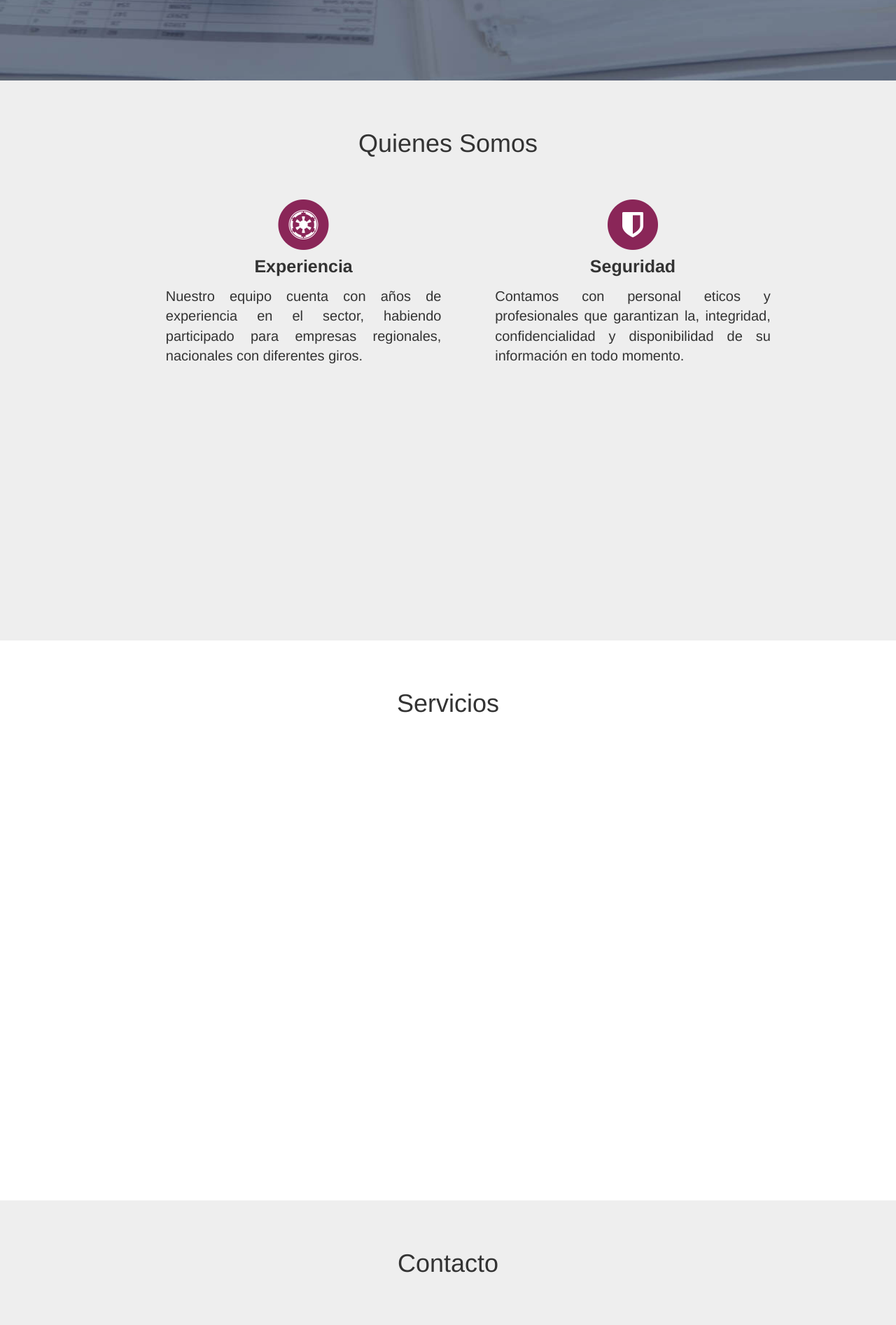
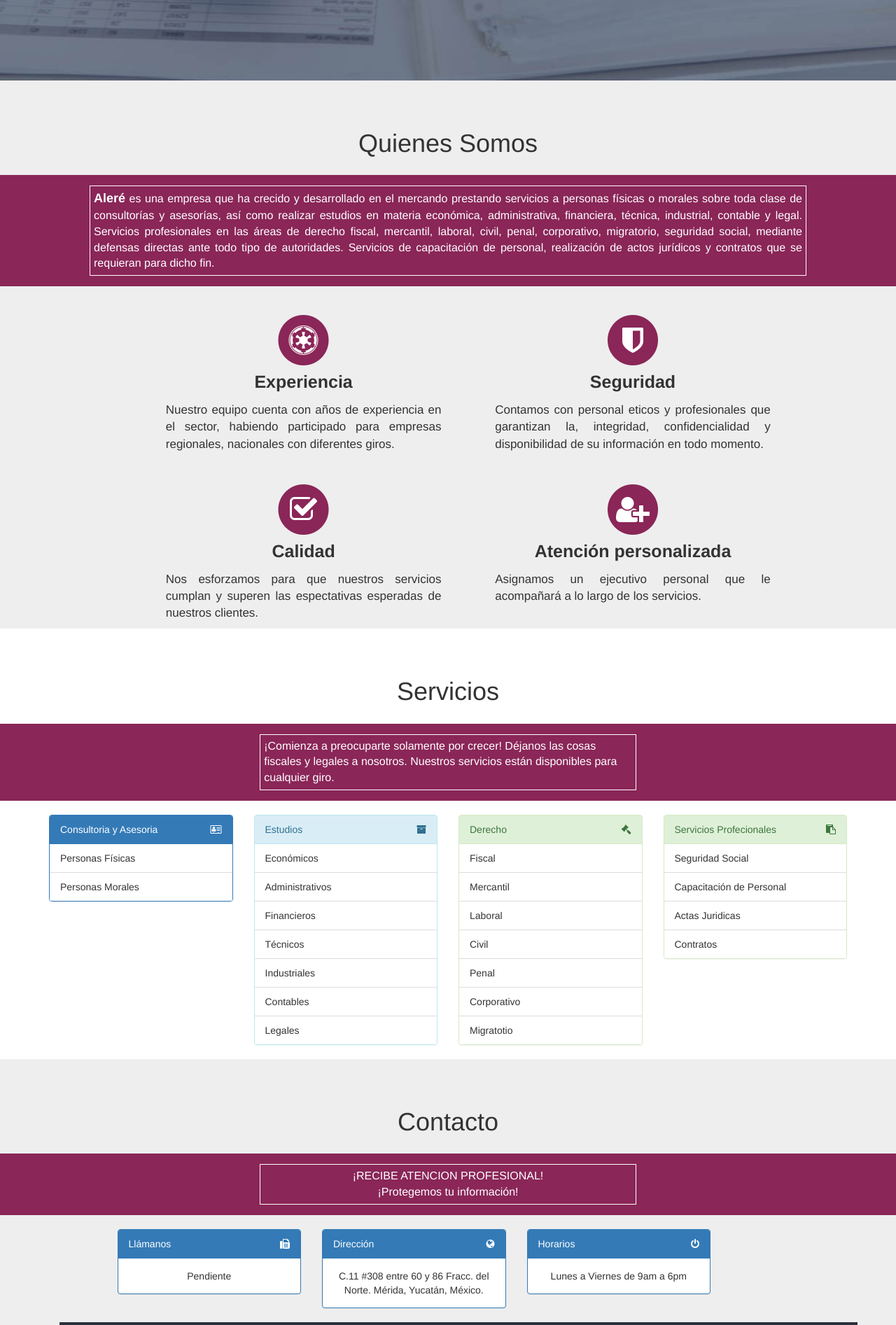
Before and after one commit to esteban1234/alere, a PHP site: page / in a window 1280 px wide. Shown: the part 685-2578 px from the top of the page at 70% size. Run offline with PHP 8.4, Linux system fonts and the light colour scheme.

Commit message:
pagina lista

```diff
--- a/css/estilos.css
+++ b/css/estilos.css
@@ -127,11 +127,33 @@
     /*border: 2px green solid;*/
 }
 
+.banner {
+    /*overflow: hidden;*/
+    padding: 15px 0px;
+    margin-top: 2%;
+    background-color: rgb(138, 38, 88);
+}
+
+.banner p {
+    border: 1px #fff solid;
+    font-size: 16px;
+    width: 80%;
+    margin: 0 auto;
+    text-align: justify;
+    color: #FFF;
+    padding: 5px;
+}
+
+.banner p b {
+    font-size: 18px;
+    color: #fff;
+}
+
 .caja_q {
     /*outline: 2px red solid;*/
     width: 75%;
     margin: 0 auto;
-    margin-top: 2%;
+    margin-top: .5%;
     /*text-align: center;*/
 }
 
@@ -163,8 +185,76 @@
 }
 
 .texto_caja {
-    font-size: 20px;
+    font-size: 17px;
     text-align: justify;
+}
+
+
+/*------------------------servicios-----------------*/
+
+.banner2 {
+    /*overflow: hidden;*/
+    padding: 15px 0px;
+    margin-top: 2%;
+    background-color: rgb(138, 38, 88);
+}
+
+.banner2 p {
+    border: 1px #fff solid;
+    font-size: 16px;
+    width: 42%;
+    margin: 0 auto;
+    /*text-align: justify;*/
+    color: #FFF;
+    padding: 5px;
+}
+
+
+/*-----------contactro------------*/
+
+.contenedorform {
+    /*outline: 2px red solid;*/
+    margin: 0 auto;
+    width: 100%
+}
+
+.form {
+    width: 50%;
+    float: left;
+}
+
+.tituloform {
+    /*outline: 2px red solid;*/
+    width: 100%;
+    text-align: center;
+    font-size: 25px;
+    font-family: 'Roboto', sans-serif;
+    padding: 10px;
+    background-color: rgb(42, 49, 60);
+    color: white;
+}
+
+.mapa {
+    /*    outline: 2px red solid;
+*/
+    float: right;
+    width: 45%;
+    margin-top: 2%;
+}
+
+.mapa iframe {
+    width: 100%;
+}
+
+#pie {
+    text-align: center;
+    font-size: 25px;
+    padding: 15px;
+    color: white;
+}
+
+footer {
+    background-color: rgb(205, 97, 85);
 }
 
 @media screen and (max-width: 480px) {
--- a/css/scrolling-nav.css
+++ b/css/scrolling-nav.css
@@ -28,22 +28,26 @@ html {
 }
 
 .about-section {
-    height: 100%;
+    /*height: 100%;*/
+    height: auto;
     padding-top: 50px;
     text-align: center;
     background: #eee;
+    overflow: hidden;
 }
 
 .services-section {
-    height: 100%;
+    /*height: 100%;*/
+    height: auto;
     padding-top: 50px;
-    text-align: center;
+    /*text-align: center;*/
     background: #fff;
 }
 
 .contact-section {
-    height: 100%;
+    /*height: 100%;*/
+    height: auto;
     padding-top: 50px;
-    text-align: center;
+    /*text-align: center;*/
     background: #eee;
 }
--- a/index.html
+++ b/index.html
@@ -81,6 +81,9 @@
     <!-- About-->
     <article id="about" class="about-section">
         <h1>Quienes Somos</h1>
+        <article class="banner">
+            <p><b>Aleré</b> es una empresa que ha crecido y desarrollado en el mercando prestando servicios a personas físicas o morales sobre toda clase de consultorías y asesorías, así como realizar estudios en materia económica, administrativa, financiera, técnica, industrial, contable y legal. Servicios profesionales en las áreas de derecho fiscal, mercantil, laboral, civil, penal, corporativo, migratorio, seguridad social, mediante defensas directas ante todo tipo de autoridades. Servicios de capacitación de personal, realización de actos jurídicos y contratos que se requieran para dicho fin.</p>
+        </article>
         <article class="caja_q">
             <article class="caja_q_1">
                 <span class="fa-stack fa-3x icono_q">
@@ -102,50 +105,192 @@
                     <p class="texto_caja">Contamos con personal eticos y profesionales que garantizan la, integridad, confidencialidad y disponibilidad de su información en todo momento.</p>
                 </article>
             </article>
-            <!-- <article class="caja_q_1">
-                Lorem ipsum dolor sit amet, consectetur adipisicing elit. Quaerat, doloribus.
+            <article class="caja_q_1">
+                <span class="fa-stack fa-3x icono_q">
+                  <i class="fa fa-circle fa-stack-2x"></i>
+                  <i class="fa fa-check-square-o fa-stack-1x fa-inverse"></i>
+                </span>
+                <article class="contentexto_caja">
+                    <p class="titulo_caja">Calidad</p>
+                    <p class="texto_caja">Nos esforzamos para que nuestros servicios cumplan y superen las espectativas esperadas de nuestros clientes.</p>
+                </article>
             </article>
             <article class="caja_q_1">
-                Lorem ipsum dolor sit amet, consectetur adipisicing elit. Error, sint!
-            </article> -->
+                <span class="fa-stack fa-3x icono_q">
+                  <i class="fa fa-circle fa-stack-2x"></i>
+                  <i class="fa fa-user-plus fa-stack-1x fa-inverse"></i>
+                </span>
+                <article class="contentexto_caja">
+                    <p class="titulo_caja">Atención personalizada</p>
+                    <p class="texto_caja">Asignamos un ejecutivo personal que le acompañará a lo largo de los servicios.</p>
+                </article>
+            </article>
         </article>
-        <!-- <article class="caja_q">
-</article>
- -->
     </article>
-    <!--  <section id="about" class="about-section">
-        <div class="container" id="quienes">
-            <div class="row" id="quienes2">
-                <div class="col-lg-12">
-                    <h1>Quienes Somos</h1>
-                </div>
-            </div>
-            <div class="row" id="quienes2">
-                <div class="col-lg-12">
-                </div>
-            </div>
-        </div>
-    </section> -->
     <!-- Services-->
     <section id="services" class="services-section">
+        <h1 style="text-align: center;">Servicios</h1>
+        <article class="banner2">
+            <p>¡Comienza a preocuparte solamente por crecer! Déjanos las cosas fiscales y legales a nosotros. Nuestros servicios están disponibles para cualquier giro.</p>
+        </article>
         <div class="container">
+            <br>
             <div class="row">
-                <div class="col-lg-12">
-                    <h1>Servicios</h1>
+                <div class="col-md-3">
+                    <div class="panel panel-primary">
+                        <div class="panel-heading">Consultoria y Asesoria
+                            <span class="pull-right"><i class="fa fa-address-card-o" aria-hidden="true"></i></span></div>
+                        <!-- <div class="panel-body">Lorem ipsum dolor sit amet, consectetur adipisicing el.</div>
+ -->
+                        <ul class="list-group">
+                            <li class="list-group-item">Personas Físicas</li>
+                            <li class="list-group-item">Personas Morales</li>
+                        </ul>
+                    </div>
+                </div>
+                <div class="col-md-3">
+                    <div class="panel panel-info">
+                        <div class="panel-heading">Estudios
+                            <span class="pull-right"><i class="fa fa-archive" aria-hidden="true"></i></span></div>
+                        <!-- <div class="panel-body">Lorem ipsum dolor sit amet, consectetur adipisicing el.</div>
+ -->
+                        <ul class="list-group">
+                            <li class="list-group-item">Económicos</li>
+                            <li class="list-group-item">Administrativos</li>
+                            <li class="list-group-item">Financieros</li>
+                            <li class="list-group-item">Técnicos</li>
+                            <li class="list-group-item">Industriales</li>
+                            <li class="list-group-item">Contables</li>
+                            <li class="list-group-item">Legales</li>
+                        </ul>
+                    </div>
+                </div>
+                <div class="col-md-3">
+                    <div class="panel panel-success">
+                        <div class="panel-heading">Derecho
+                            <span class="pull-right"><i class="fa fa-gavel" aria-hidden="true"></i></span></div>
+                        <!-- <div class="panel-body">Lorem ipsum dolor sit amet, consectetur adipisicing el.</div>
+ -->
+                        <ul class="list-group">
+                            <li class="list-group-item">Fiscal</li>
+                            <li class="list-group-item">Mercantil</li>
+                            <li class="list-group-item">Laboral</li>
+                            <li class="list-group-item">Civil</li>
+                            <li class="list-group-item">Penal</li>
+                            <li class="list-group-item">Corporativo</li>
+                            <li class="list-group-item">Migratotio</li>
+                        </ul>
+                    </div>
+                </div>
+                <div class="col-md-3">
+                    <div class="panel panel-success">
+                        <div class="panel-heading">Servicios Profecionales
+                            <span class="pull-right"><i class="fa fa-clipboard" aria-hidden="true"></i></span></div>
+                        <!-- <div class="panel-body">Lorem ipsum dolor sit amet, consectetur adipisicing el.</div>
+ -->
+                        <ul class="list-group">
+                            <li class="list-group-item">Seguridad Social</li>
+                            <li class="list-group-item">Capacitación de Personal</li>
+                            <li class="list-group-item">Actas Juridicas</li>
+                            <li class="list-group-item">Contratos</li>
+                        </ul>
+                    </div>
                 </div>
             </div>
         </div>
     </section>
     <!-- Contact-->
     <section id="contact" class="contact-section">
+        <h1 style="text-align: center;">Contacto</h1>
+        <article class="banner2">
+            <p style="text-align: center;">¡RECIBE ATENCION PROFESIONAL!
+                <br>¡Protegemos tu información!</p>
+        </article>
+        <div class="container">
+            <br>
+            <div class="row">
+                <div class="col-md-3 col-xs-offset-1">
+                    <div class="panel panel-primary">
+                        <div class="panel-heading">Llámanos
+                            <span class="pull-right"><i class="fa fa-fax" aria-hidden="true"></i></span></div>
+                        <div class="panel-body" style="text-align: center;">Pendiente</div>
+                    </div>
+                </div>
+                <div class="col-md-3">
+                    <div class="panel panel-primary">
+                        <div class="panel-heading">Dirección
+                            <span class="pull-right"><i class="fa fa-globe" aria-hidden="true"></i></span></div>
+                        <div class="panel-body" style="text-align: center;">C.11 #308 entre 60 y 86 Fracc. del Norte. Mérida, Yucatán, México.</div>
+                    </div>
+                </div>
+                <div class="col-md-3">
+                    <div class="panel panel-primary">
+                        <div class="panel-heading">Horarios
+                            <span class="pull-right"><i class="fa fa-power-off" aria-hidden="true"></i></span></div>
+                        <div class="panel-body" style="text-align: center;">Lunes a Viernes de 9am a 6pm</div>
+                    </div>
+                </div>
+            </div>
+            <div class="container">
+                <div class="contenedorform">
+                    <p class="tituloform">Formulario de contacto</p>
+                    <!-- <div class=""> -->
+                    <br>
+                    <form class="form" action="envia.php" method="post">
+                        <div class="form-group">
+                            <label for="nombre">Nombre Completo:</label>
+                            <input type="text" class="form-control" id="nombre" name="nombre" placeholder="Nombre Completo">
+                        </div>
+                        <!-- <div class="form-group">
+                            <label for="dirección">Dirección:</label>
+                            <input type="text" class="form-control" id="dirección" name="direccion" placeholder="Ejemplo: Calle 28 #1233 por 56 y 58 Col. Santa Mónica, México, México">
+                        </div> -->
+                        <div class="form-group">
+                            <label for="telefono">Teléfono:</label>
+                            <input type="text" class="form-control" id="telefono" name="telefono" placeholder="Teléfono">
+                        </div>
+                        <div class="form-group">
+                            <label for="correo">Correo:</label>
+                            <input type="text" class="form-control" id="correo" name="correo" placeholder="Ejemplo: ejemplo@hotmail.com">
+                        </div>
+                        <!-- <div class="form-group">
+    <label for="option">Elige una opción para el servicio:</label>
+    <select class="form-control" name="servicio" id="option">
+        <option value="">XV años</option>
+        <option value="">Boda</option>
+        <option value="">Graduación</option>
+        <option value="">Bautizo</option>
+        <option value="">Primera comunión</option>
+        <option value="">Servicios generales</option>
+    </select>
+</div>
+ -->
+                        <div class="form-group">
+                            <label for="mensaje">Mensaje:</label>
+                            <textarea class="form-control" name="mensaje" id="mensaje" cols="30" placeholder="Escribe tu comentario" rows="10"></textarea>
+                        </div>
+                        <button class="btn btn-primary">Enviar</button>
+                    </form>
+                    <!-- </div> -->
+                    <div class="mapa">
+                        <iframe src="https://www.google.com/maps/embed?pb=!1m18!1m12!1m3!1d931.1507896355208!2d-89.62237367083014!3d21.008538899125583!2m3!1f0!2f0!3f0!3m2!1i1024!2i768!4f13.1!3m3!1m2!1s0x8f5676a894f6fdff%3A0x89d8b8e13fd291c6!2sCalle11+308%2C+Fraccionamiento+del+Nte%2C+97120+M%C3%A9rida%2C+Yuc.!5e0!3m2!1ses-419!2smx!4v1486063893260" width="600" height="450" frameborder="0" style="border:0" allowfullscreen></iframe>
+                    </div>
+                </div>
+            </div>
+            <!-- <div class="mapa">
+    <iframe src="https://www.google.com/maps/embed?pb=!1m18!1m12!1m3!1d931.1507896355208!2d-89.62237367083014!3d21.008538899125583!2m3!1f0!2f0!3f0!3m2!1i1024!2i768!4f13.1!3m3!1m2!1s0x8f5676a894f6fdff%3A0x89d8b8e13fd291c6!2sCalle11+308%2C+Fraccionamiento+del+Nte%2C+97120+M%C3%A9rida%2C+Yuc.!5e0!3m2!1ses-419!2smx!4v1486063893260" width="600" height="450" frameborder="0" style="border:0" allowfullscreen></iframe>
+</div>
+ -->
+    </section>
+    <footer>
         <div class="container">
             <div class="row">
-                <div class="col-lg-12">
-                    <h1>Contacto</h1>
+                <div class="col-xs-12" id="pie">
+                    Derechos de autor 2017© | ALERE CREATIVIDAD Y DISEÑO S.A. de C.V.
                 </div>
             </div>
         </div>
-    </section>
+    </footer>
     <!-- jQuery -->
     <script src="js/jquery.js"></script>
     <!-- Bootstrap Core JavaScript -->
@@ -153,18 +298,6 @@
     <!-- Scrolling Nav JavaScript -->
     <script src="js/jquery.easing.min.js"></script>
     <script src="js/scrolling-nav.js"></script>
-    <!-- supongamos que tuines esto -->
-    <div>
-        <p>Lorem ipsum dolor sit amet, consectetur adipisicing elit. Vel, fugiat.</p>
-        <p>Lorem ipsum dolor sit amet, consectetur adipisicing elit. Vel, fugiat.</p>
-        <p>Lorem ipsum dolor sit amet, consectetur adipisicing elit. Vel, fugiat.</p>
-        <p>Lorem ipsum dolor sit amet, consectetur adipisicing elit. Vel, fugiat.</p>
-        <p>Lorem ipsum dolor sit amet, consectetur adipisicing elit. Vel, fugiat.</p>
-        <p>Lorem ipsum dolor sit amet, consectetur adipisicing elit. Vel, fugiat.</p>
-    </div>
-    <!-- y todo esto lo quieres dentro de un div -->
-    <!-- solo seleccionas lo que quieres  -->
-    <!-- y presionas ctrl+shift+g y listo tendras tu contenido dentro de un div -->
 </body>
 
 </html>
```
